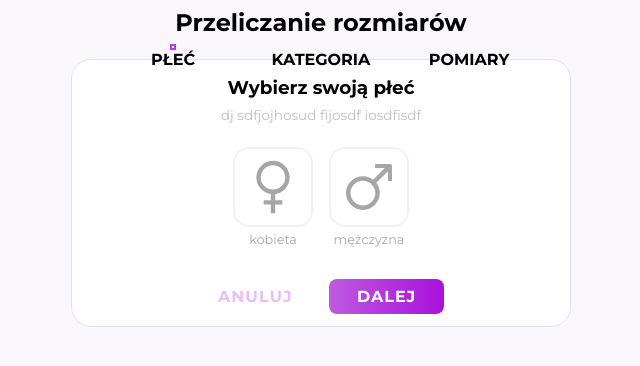
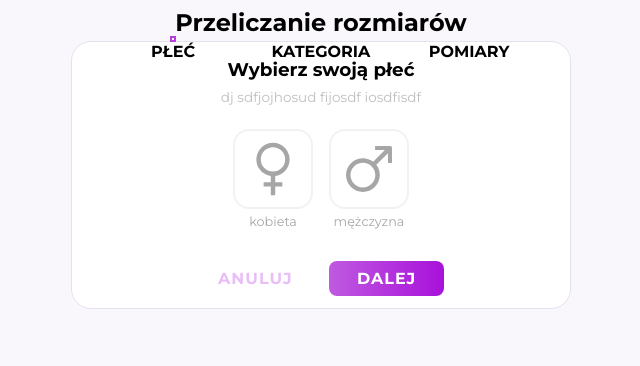
Before and after one commit to PaulS-dot/sizecalc, a React (Create React App) app: page / in a window 1280 px wide. Shown: the top 366 px of the page, without its empty margins (319-959 px from the left). Built offline with nearby package versions, Linux system fonts and the light colour scheme.

Commit message:
center on secondary axis layout components

```diff
--- a/src/components/form/FormHeader/FormHeader.js
+++ b/src/components/form/FormHeader/FormHeader.js
@@ -1,10 +1,12 @@
-import { Box, Heading, VStack, Flex, Center, Text } from '@chakra-ui/layout'
+import { Box, Heading, Flex, Center, Text } from '@chakra-ui/layout'
 import React from 'react'
 import { ProgressWithSteps, ProgressStep } from './ProgressSteps'
+import { FormHeaderContainer } from './FormHeader.styled'
 
+// <VStack w="100vw" mb="10">
 export const FormHeader = props => {
   return (
-    <VStack w="100vw" mb="10">
+    <FormHeaderContainer>
       <Heading fontSize="md" mt="8" color="purple.700">
         Przeliczanie rozmiarów
       </Heading>
@@ -13,6 +15,6 @@ export const FormHeader = props => {
         <ProgressStep>kategoria</ProgressStep>
         <ProgressStep>pomiary</ProgressStep>
       </ProgressWithSteps>
-    </VStack>
+    </FormHeaderContainer>
   )
 }
--- /dev/null
+++ b/src/components/form/FormHeader/FormHeader.styled.js
@@ -0,0 +1,6 @@
+import styled from 'styled-components'
+import { VStack } from 'src/styled/layout'
+
+export const FormHeaderContainer = styled(VStack)`
+  width: 100vw;
+`
--- a/src/styled/layout/HStack.styled.js
+++ b/src/styled/layout/HStack.styled.js
@@ -4,6 +4,7 @@ export const HStack = styled.div`
   display: flex;
   margin-top: ${props => props.mt};
   justify-content: center;
+  align-items: center;
 
   & > *:nth-of-type(n + 2) {
     margin-left: ${props => props.spacing};
--- a/src/styled/layout/VStack.styled.js
+++ b/src/styled/layout/VStack.styled.js
@@ -5,6 +5,7 @@ export const VStack = styled.div`
   flex-flow: column;
   margin-top: ${props => props.mt};
   justify-content: center;
+  align-items: center;
 
   & *:nth-of-type(n + 2) {
     margin-top: ${props => props.spacing};
```
